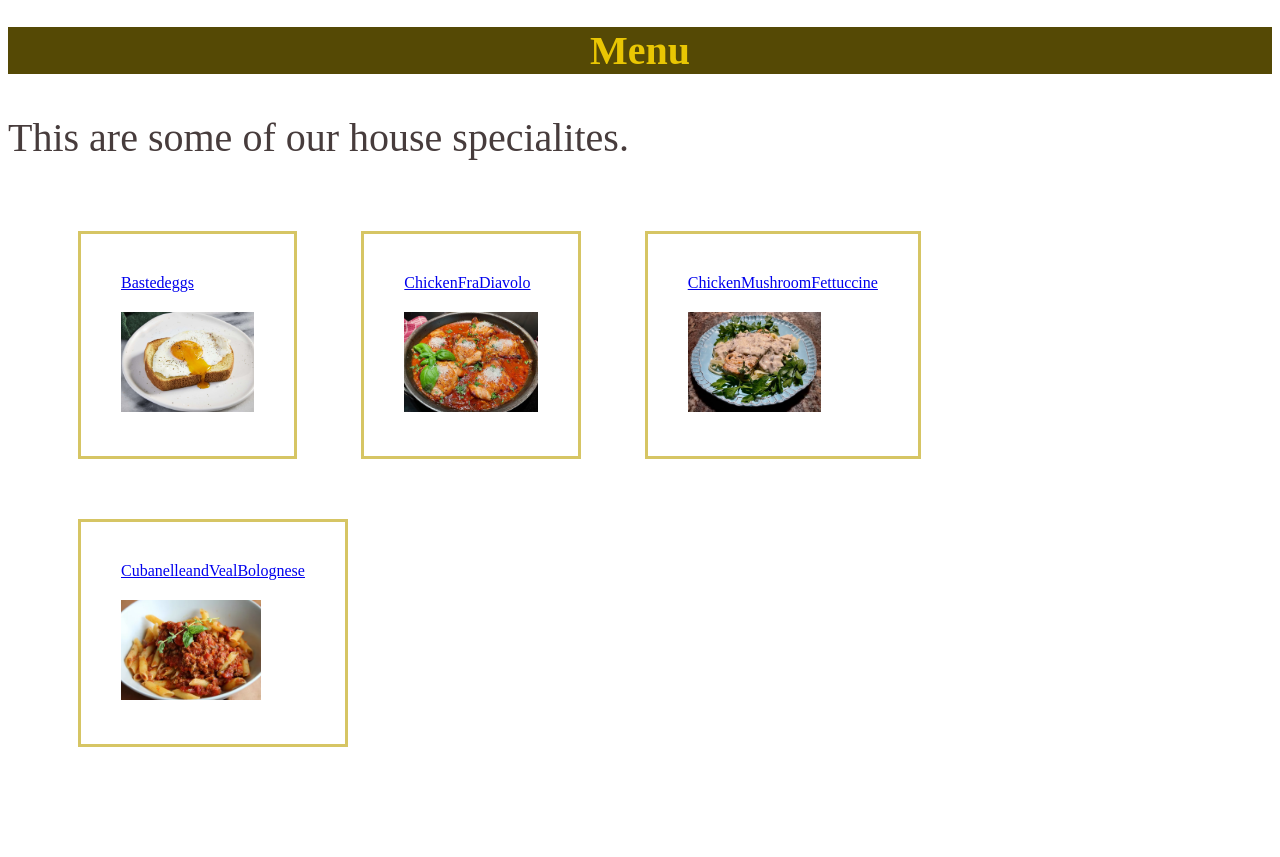
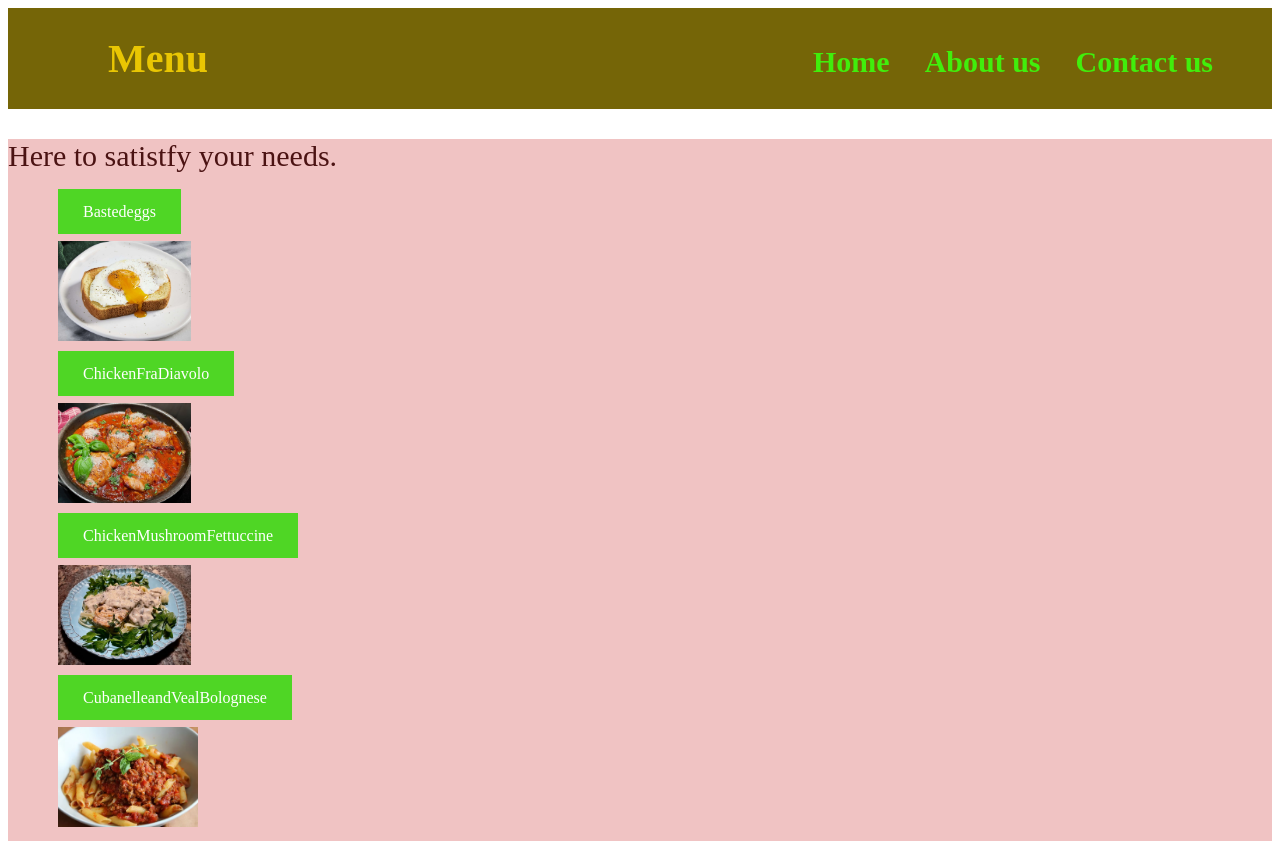
Before and after one commit to abelaleb/odin-recipes, a plain HTML site: page index.html in a window 1280 px wide. Before the commit the page ends 800 px from the top, so only its background shows below. Drawn offline with Linux system fonts and the light colour scheme.

Commit message:
Add a headline to homepage

```diff
--- a/index.html
+++ b/index.html
@@ -6,15 +6,20 @@
     <link rel="stylesheet" href="style.css" />
   </head>
   <body>
-    <h1 class="header">Menu</h1>
-    <p>This are some of our house specialites.</p>
+    <div class="header">
+    <h1 class="headmenu">Menu</h1>
+    <p class="head">Home</p>
+    <p class="head">About us</p>
+    <p class="head">Contact us</p>
+    </div>
+    <div class="homepage"><p>Here to satistfy your needs.</p>
     <ul>
       <div>
         <li><a href="/recipes/Bastedeggs.html">Bastedeggs</a></li>
         <img class="homeimg" src="images/bastedeggs.jpg" alt="bastedeggs.jpg" />
       </div>
       <div>
-        <li><a href="/recipes/ChickenFraDiavolo.html">ChickenFraDiavolo</a></li>
+        <li><a href="/recipes/ChickenFraDiavolo.html" >ChickenFraDiavolo</a></li>
         <img
           class="homeimg"
           src="images/ChickenFraDiavolo.jpg"
@@ -46,5 +51,6 @@
         />
       </div>
     </ul>
+  </div>
   </body>
 </html>
--- a/style.css
+++ b/style.css
@@ -3,24 +3,39 @@ body {
   font-size: bold;
   color: rgb(85, 73, 5);
 }
+.homepage{
+  color:rgb(75, 19, 19);
+  background-color: rgb(240, 195, 195);
+}
+a:link, a:visited {
+  background-color: rgb(79, 214, 37);
+  color: white;
+  padding: 14px 25px;
+  text-align: center;
+  text-decoration: none;
+}
+
 .header {
   color: rgb(233, 198, 3);
-  background-color: rgb(85, 73, 5);
-  text-align: center;
+  background-color: rgb(117, 101, 7);
   font-weight: bold;
-  font-size: 40px;
+  font-size: 20px;
   list-style-type: none;
 }
+.head{
+  display: inline-block;
+  margin-right: 30px;
+  color: rgb(65, 238, 12);
+}
+.headmenu{
+  display: inline-block;
+  margin-left: 100px;
+  margin-right: 600px;
+}
 p {
-  color: rgb(71, 60, 60);
-  font-size: 40px;
+  font-size: 30px;
 }
-div {
-  display: inline-block;
-  border: rgb(214, 197, 100)  solid 3px;
-  padding: 30px;
-  margin: 30px;
-}
+
 .homeimg {
   height: 100px;
   align-items: center;
```
